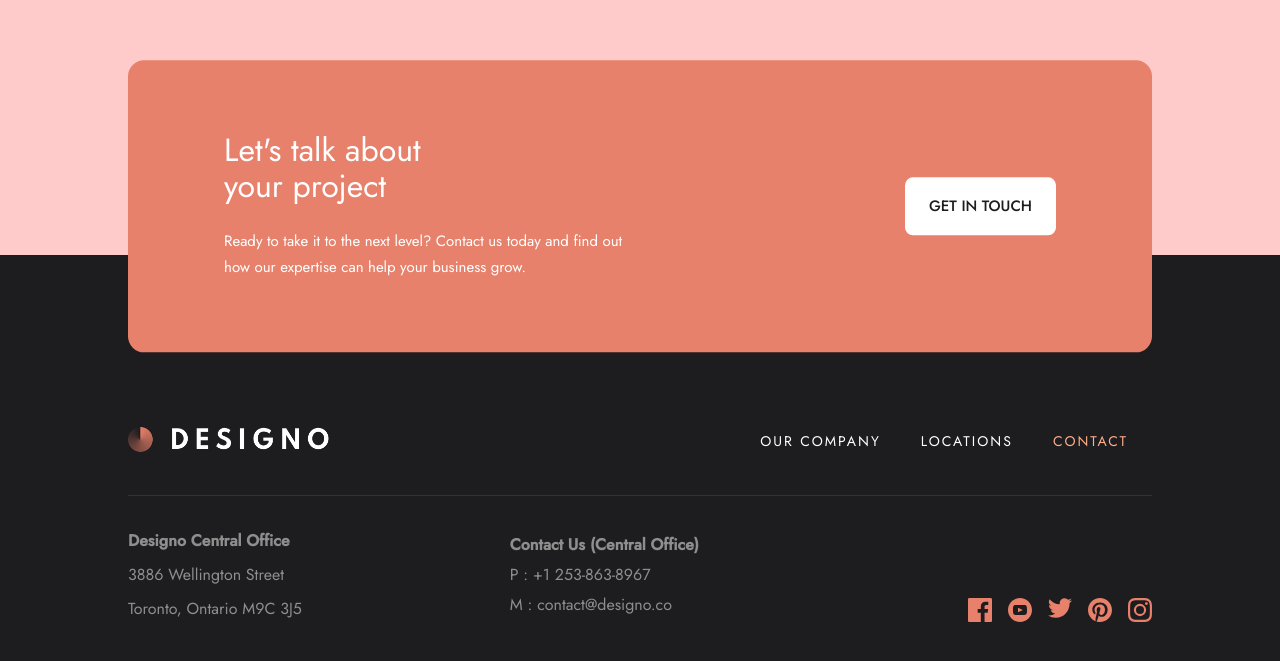
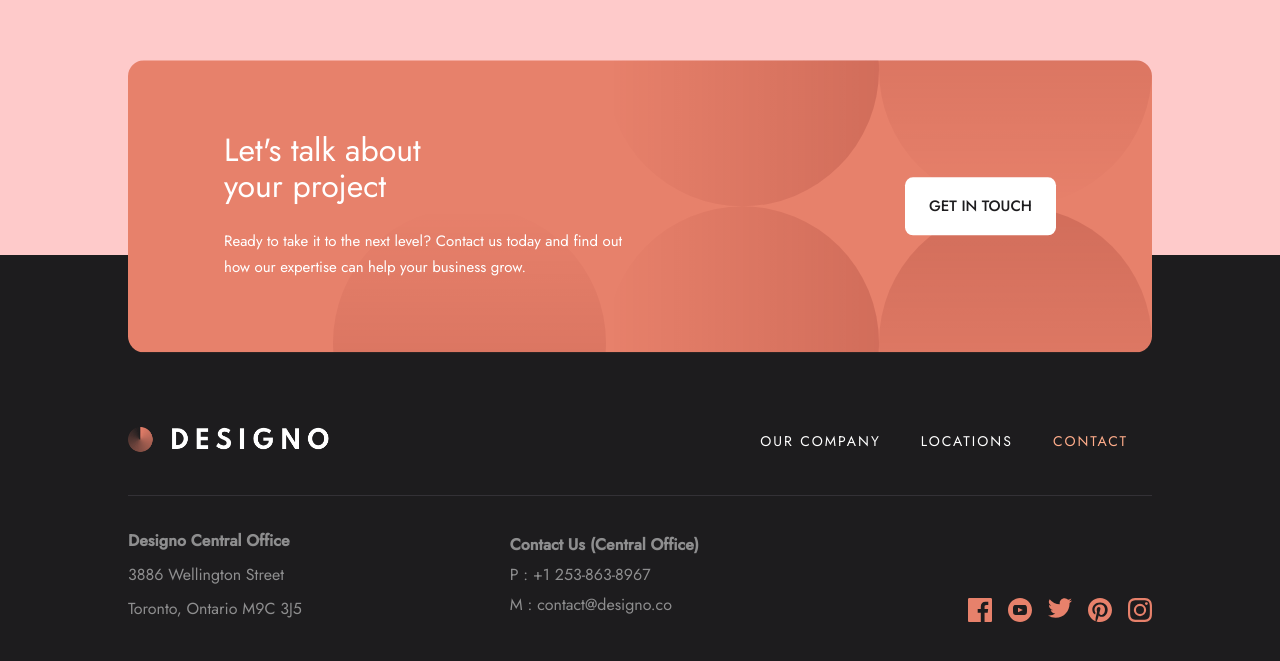
Before and after one commit to Euuphi/designo, a React (Vite) app: page /contact in a window 1280 px wide. Shown: the part 645-1306 px from the top of the page. Built offline with nearby package versions, Linux system fonts and the light colour scheme.

Commit message:
Add background to footer CTA. Configure page container

```diff
--- a/src/components/ContactBanner.tsx
+++ b/src/components/ContactBanner.tsx
@@ -1,11 +1,19 @@
 import useMediaQuery, { screens } from "@/hooks/userMediaQuery";
+import bgImage from "@/assets/shared/desktop/bg-pattern-call-to-action.svg";
 import Button from "./Button";
 
 const ContactBanner = () => {
     const md = useMediaQuery(screens.md);
+    const bgImageClasses =
+        "bg-cta bg-no-repeat bg-[45%_50%] md:bg-[35%_50%] lg:bg-[right_center] xl:bg-[length:80%]";
 
     return (
-        <div className="-mb-28 flex -translate-y-1/2 flex-col items-center gap-8 rounded-2xl bg-peach px-6 py-16 text-center text-white md:-mb-32 md:-translate-y-2/3 lg:flex-row lg:justify-between lg:px-24 lg:py-[4.5rem] lg:text-left">
+        <div
+            className={
+                "-mb-28 flex -translate-y-1/2 flex-col items-center gap-8 rounded-2xl bg-peach px-6 py-16 text-center text-white md:-mb-32 md:-translate-y-2/3 lg:flex-row lg:justify-between lg:px-24 lg:py-[4.5rem] lg:text-left " +
+                bgImageClasses
+            }
+        >
             <div>
                 <h1 className="mb-6 text-[32px] leading-9">
                     Let's talk about <br /> your project
--- a/src/components/Footer/Footer.tsx
+++ b/src/components/Footer/Footer.tsx
@@ -17,13 +17,13 @@ const Footer = () => {
     const md = useMediaQuery(screens.md);
 
     return (
-        <footer
-            className={`outer-container relative bg-black pb-16 text-[#8e8e8f] md:py-20 ${
-                showContentBanner ? "pt-0 md:pt-0" : "pt-16"
-            }`}
-        >
-            {showContentBanner && <ContactBanner />}
-            <div className="m-auto">
+        <footer className="bg-black">
+            <div
+                className={`container relative m-auto pb-16 text-[#8e8e8f] md:py-20 ${
+                    showContentBanner ? "pt-0 md:pt-0" : "pt-16"
+                }`}
+            >
+                {showContentBanner && <ContactBanner />}
                 <div className="flex flex-col items-center py-2 md:mb-8 md:flex-row md:justify-between md:border-b md:border-grey-dark md:pb-10">
                     <NavLink to="/">
                         <img
--- a/src/styles/index.css
+++ b/src/styles/index.css
@@ -16,7 +16,7 @@ body {
     line-height: 1.625rem;
 }
 
-.outer-container {
+.container {
     @apply px-6 md:px-10 xl:px-32 2xl:px-40;
 }
 
--- a/tailwind.config.cjs
+++ b/tailwind.config.cjs
@@ -14,6 +14,9 @@ module.exports = {
                     light: "#f1f3f5",
                 },
             },
+            backgroundImage: {
+                cta: "url('/src/assets/shared/desktop/bg-pattern-call-to-action.svg')",
+            },
         },
         screens: {
             sm: "480px",
@@ -23,6 +26,22 @@ module.exports = {
             "2xl": "1600px",
             "3xxl": "1920px",
         },
+        container: {
+            padding: {
+                DEFAULT: "1.5rem",
+                md: "2.5rem",
+                xl: "8rem",
+                "2xl": "10rem",
+            },
+            screens: {
+                sm: "100%",
+                md: "100%",
+                lg: "100%",
+                xl: "100%",
+                "2xl": "100%",
+                "3xxl": "1920px",
+            },
+        },
     },
     plugins: [],
 };
```
Lines whose indentation alone changed are shown as unchanged.
